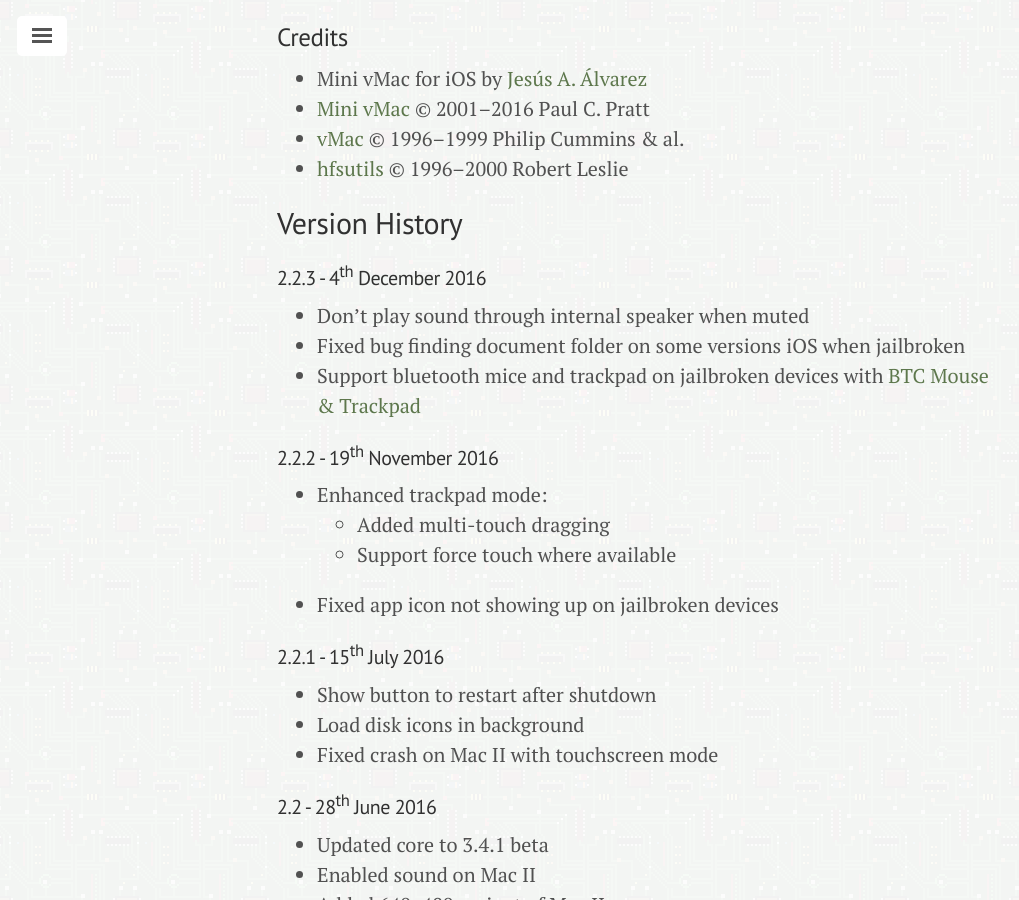
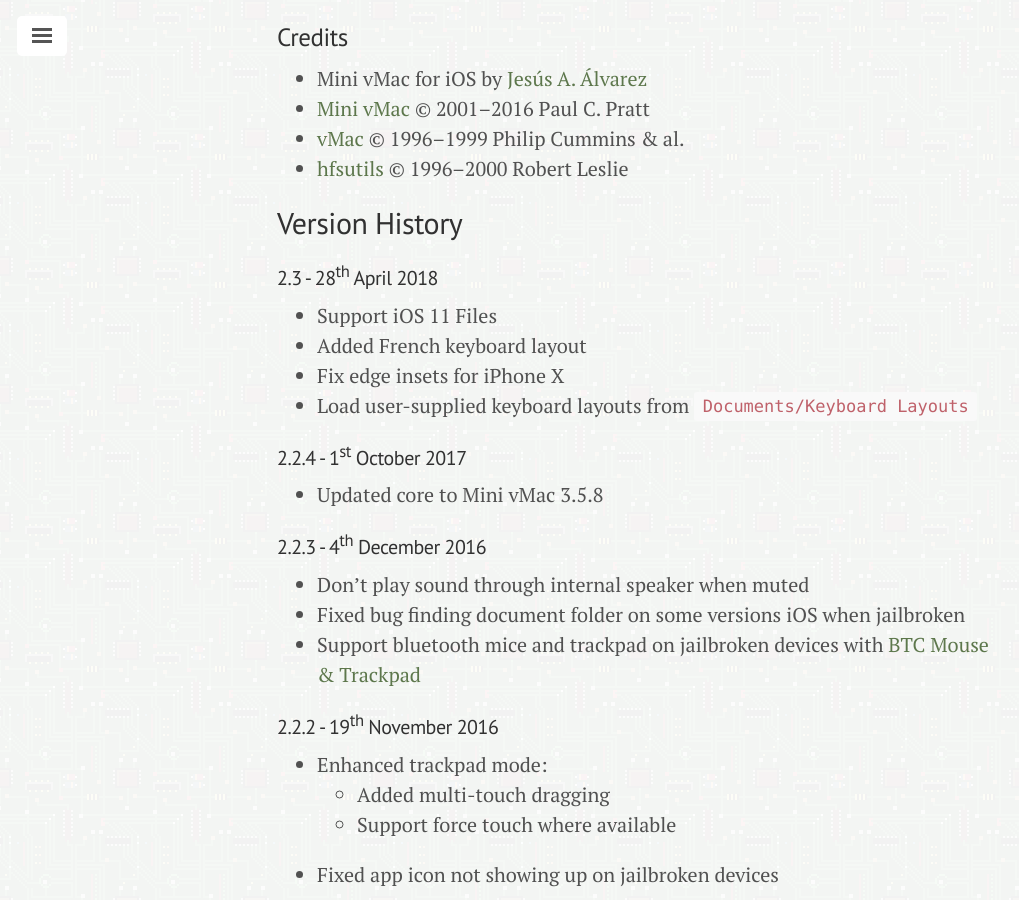
Before and after one commit to zydeco/zydeco.github.io, a Jekyll site: the page built from minivmac4ios.md, in a window 1280 px wide and 900 px high, scrolled down 5175 px. Shown: the whole window, without its empty margins (3-1022 px from the left). Built offline with Jekyll 4.4.1, drawn with Linux system fonts in a browser that asks for light colours; nearby versions of some CDN libraries.

Commit message:
update Mini vMac page

```diff
--- a/minivmac4ios.md
+++ b/minivmac4ios.md
@@ -107,6 +107,17 @@
 
 ## Version History
 
+#### 2.3 - 28<sup>th</sup> April 2018
+
+* Support iOS 11 Files
+* Added French keyboard layout
+* Fix edge insets for iPhone X
+* Load user-supplied keyboard layouts from `Documents/Keyboard Layouts`
+
+#### 2.2.4 - 1<sup>st</sup> October 2017
+
+* Updated core to Mini vMac 3.5.8
+
 #### 2.2.3 - 4<sup>th</sup> December 2016
 
 * Don't play sound through internal speaker when muted
```
